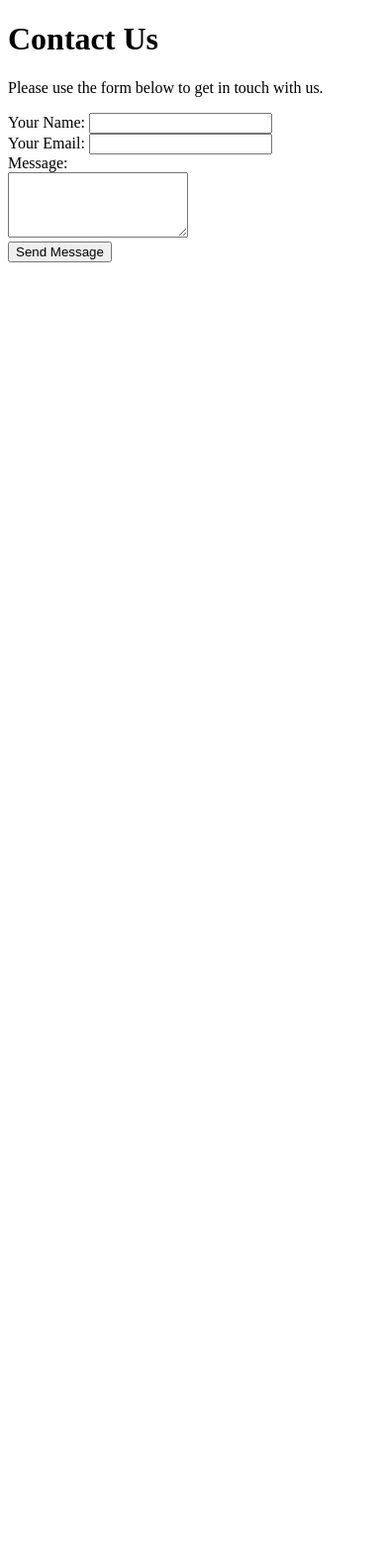
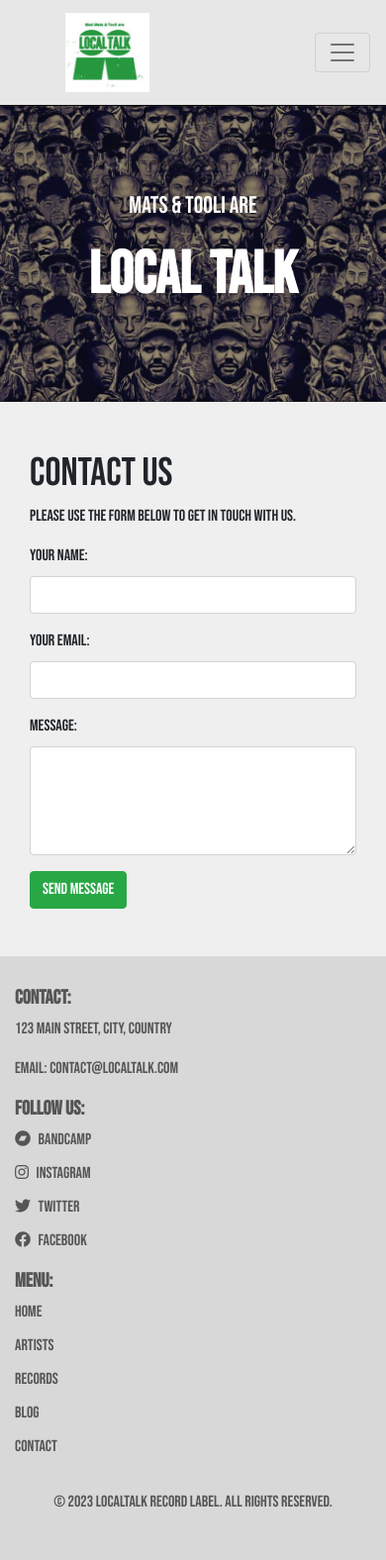
Before and after one commit to KristianDsmith/local-talk, a Django app: page /contact/ in a window 390 px wide. Shown: the whole page at 99% size. Before the commit the page ends 265 px from the top, so only its background shows below. Run offline with Django 3.2, Linux system fonts and the light colour scheme; some libraries are stand-ins or nearby versions; some web fonts are replaced.

Commit message:
Add conact page and styling

```diff
--- a/static/css/style.css
+++ b/static/css/style.css
@@ -73,7 +73,7 @@
 
 .hero-image h1 {
     color: #fff;
-    font-size: 84px;
+    font-size: 104px;
     font-weight: bold;
 }
 
@@ -468,7 +461,7 @@
     content: '';
     width: 0;
     height: 3px;
-    background: #59dd2d;
+    background: #28a745;
     position: absolute;
     left: 0;
     bottom: -6px;
@@ -561,3 +551,93 @@
     background-color: #98FB98;
     /* Change the background color on hover (you can use any color you want) */
 }
+
+/* Responsive code starts here */
+
+@media screen and (max-width: 991px) {
+    .custom-navbar .navbar-nav {
+        padding-right: 0;
+    }
+    .custom-navbar .navbar-brand {
+        font-size: 18px;
+    }
+    .custom-navbar .nav-link {
+        font-size: 16px;
+        margin-right: 30px;
+    }
+    .custom-navbar .logo-image {
+        height: 80px;
+        margin-left: 50px;
+    }
+}
+
+@media screen and (max-width: 767px) {
+    .hero-image {
+        height: 300px;
+    }
+    .hero-image h1 {
+        font-size: 60px;
+    }
+    .hero-image p {
+        font-size: 24px;
+    }
+    .news-item {
+        width: 100%;
+    }
+    .news-image {
+        width: 150px;
+        height: 150px;
+    }
+    .albums, .singles-section {
+        margin-top: 30px;
+    }
+    .record-item {
+        width: 48%;
+    }
+    .artist-img {
+        width: 150px;
+        height: 150px;
+    }
+    .blog-image {
+    max-width: 200px;
+}
+}
+
+@media screen and (max-width: 991px) {
+    .custom-footer {
+        flex-direction: column;
+    }
+}
+
+/* Media query for 998px */
+@media (max-width: 998px) {
+    .record-item {
+        width: 48%;
+    }
+}
+
+/* Media query for 760px */
+@media (max-width: 760px) {
+     .record-item {
+        flex-direction: row; /* Resetting to row to align the image and details side by side */
+    }
+    .record-details {
+        display: flex;
+        flex-direction: column;
+        justify-content: center;
+    }
+}
+
+/* Media query for 570px */
+@media (max-width: 570px) {
+    .record-details p {
+        font-size: 12px;
+    }
+}
+
+/* Media query for 450px */
+@media (max-width: 450px) {
+    .record-item img {
+        max-width: 80px;
+    }
+}
--- a/templates/base.html
+++ b/templates/base.html
@@ -9,7 +9,7 @@
     <meta name="viewport" content="width=device-width, initial-scale=1.0">
 
     <title>LocalTalk Record Label</title>
-    <link rel="stylesheet" href="https://maxcdn.bootstrapcdn.com/bootstrap/4.5.2/css/bootstrap.min.css">
+    <link rel="stylesheet" href="https://stackpath.bootstrapcdn.com/bootstrap/4.3.1/css/bootstrap.min.css">
     <link href="{% static 'css/style.css' %}" rel="stylesheet">
 
 
@@ -53,7 +53,7 @@
         <div class="row">
             <div class="col-md-12 text-center">
                 <p>Mats & Tooli are</p>
-                <h1>LocalTalk Records</h1>
+                <h1>Local Talk</h1>
             </div>
         </div>
     </div>
@@ -108,12 +108,12 @@
 </footer>
 
     <!-- Add the Bootstrap JS scripts here (using CDN) -->
-    <script src="{% static 'js/script.js' %}"></script>
-    <script src="https://code.jquery.com/jquery-3.6.0.min.js"></script>
-    <script src="https://cdnjs.cloudflare.com/ajax/libs/popper.js/2.9.1/umd/popper.min.js"></script>
-    <script src="https://maxcdn.bootstrapcdn.com/bootstrap/4.5.2/js/bootstrap.min.js"></script>
-    <script src="https://code.jquery.com/jquery-3.6.0.min.js" integrity="sha256-uK9jFTNGuYXUArY+oIhgBID6/mAoMlEjx05cFGl/Zks=" crossorigin="anonymous"></script>
-    <script type="text/javascript" src="https://cdn.jsdelivr.net/npm/slick-carousel@1.8.1/slick/slick.min.js"></script>
+<script src="https://code.jquery.com/jquery-3.6.0.min.js"></script>
+<script src="https://cdnjs.cloudflare.com/ajax/libs/popper.js/2.9.1/umd/popper.min.js"></script>
+<script src="https://maxcdn.bootstrapcdn.com/bootstrap/4.5.2/js/bootstrap.min.js"></script>
+<script src="https://cdn.jsdelivr.net/npm/slick-carousel@1.8.1/slick/slick.min.js"></script>
+<script src="{% static 'js/script.js' %}"></script>
+
 </body>
 
 </html>
--- a/templates/contact.html
+++ b/templates/contact.html
@@ -1,20 +1,25 @@
-<!DOCTYPE html>
-<html>
-<head>
-    <title>Contact Us</title>
-</head>
-<body>
+{% extends "base.html" %}
+
+{% block content %}
+<div class="container">
     <h1>Contact Us</h1>
     <p>Please use the form below to get in touch with us.</p>
     <form method="post">
         {% csrf_token %}
-        <label for="name">Your Name:</label>
-        <input type="text" id="name" name="name" required><br>
-        <label for="email">Your Email:</label>
-        <input type="email" id="email" name="email" required><br>
-        <label for="message">Message:</label><br>
-        <textarea id="message" name="message" rows="4" required></textarea><br>
-        <button type="submit">Send Message</button>
+        <div class="form-group">
+            <label for="name">Your Name:</label>
+            <input type="text" class="form-control" id="name" name="name" required>
+        </div>
+        <div class="form-group">
+            <label for="email">Your Email:</label>
+            <input type="email" class="form-control" id="email" name="email" required>
+        </div>
+        <div class="form-group">
+            <label for="message">Message:</label>
+            <textarea class="form-control" id="message" name="message" rows="4" required></textarea>
+        </div>
+        <button type="submit" class="btn btn-success">Send Message</button>
+
     </form>
-</body>
-</html>
+</div> <!-- container -->
+{% endblock %}
```
Also changed, not shown: other parts of static/css/style.css (+14 -24 lines), templates/home.html (+4 -12 lines).
